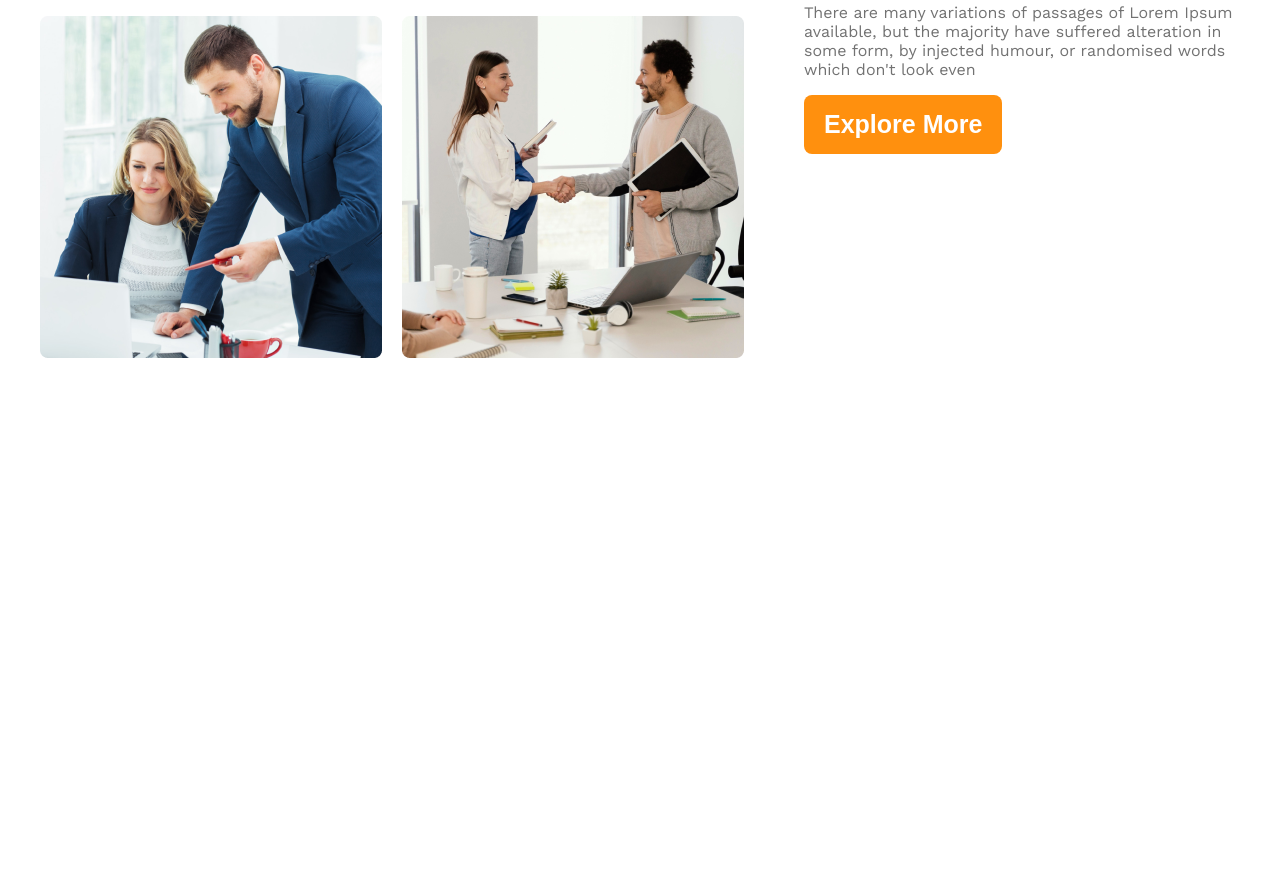
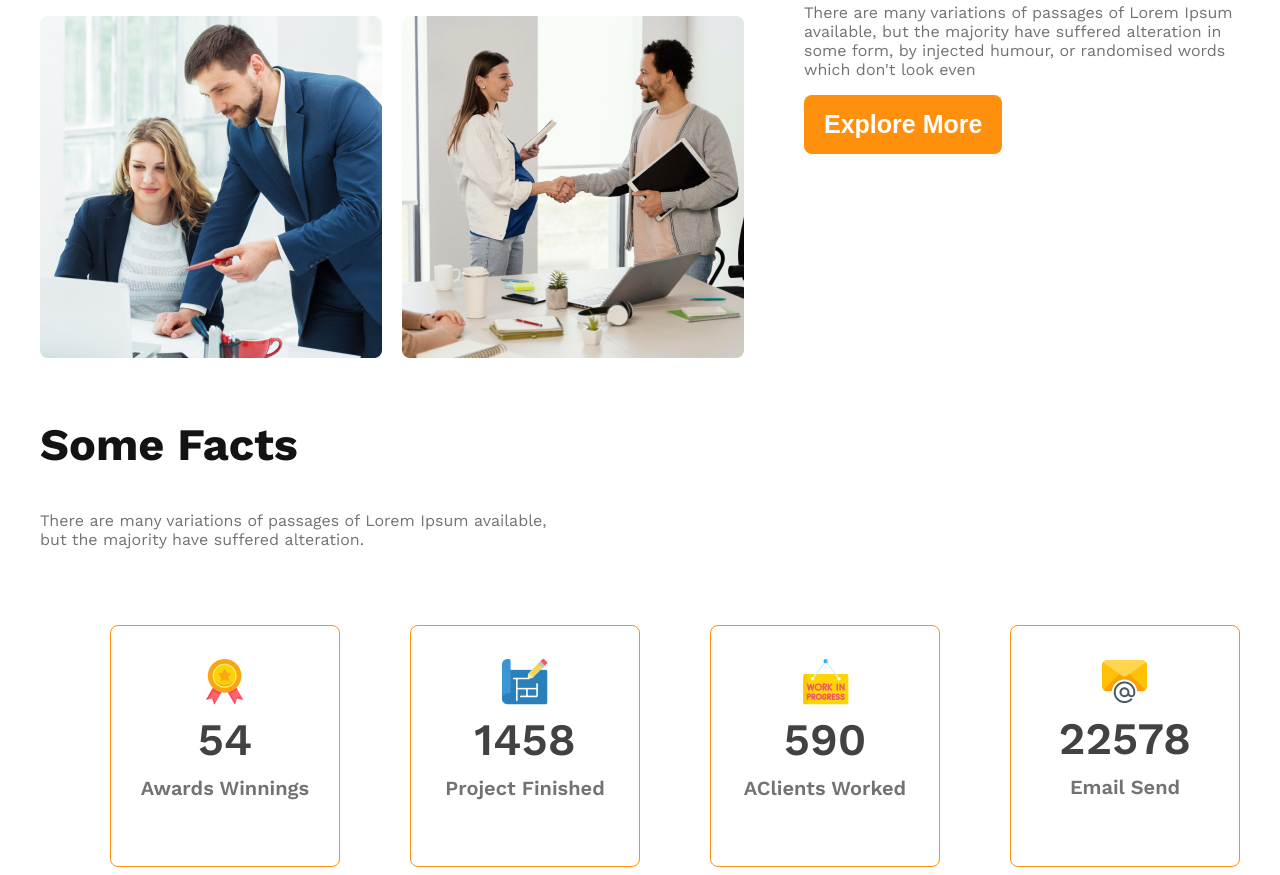
Before and after one commit to sajib5s/g3-architects-website, a plain HTML site: page index.html in a window 1280 px wide. Shown: the part 1543-2418 px from the top of the page. Before the commit the page ends 1909 px from the top, so only its background shows below. Drawn offline with nearby package versions, Linux system fonts and the light colour scheme.

Commit message:
fcats section cover

```diff
--- a/css/architects.css
+++ b/css/architects.css
@@ -121,6 +121,48 @@ main{
 /* team section end*************/
 
 
+/* some fact start*********** */
+.facts{
+  font-size: 45px;
+  font-family: Work Sans;
+  font-weight: 700px;
+  color: #131313;
+  margin-bottom: 40px;
+}
+.variation{
+  font-size: 16px;
+  font-family: Work Sans;
+  color: #727272;
+
+}
+.facts-card{
+  border: 1px solid #FF900E;
+  align-items: center;
+  justify-content: center;
+  width: 240px;
+  height: 240px;
+  text-align: center;
+  border-radius: 8px;
+  margin-left: 70px;
+  margin-top: 60px;
+}
+.facts-number{
+  font-size: 45px;
+  font-family:  Work Sans;
+  font-weight: 600;
+  color: #424242;
+  margin-top: 4px;
+  margin-bottom: 10px;
+}
+.facts-name{
+  font-size: 20px;
+  font-weight: 600;
+  color: #727272;
+  margin-top: 10px;
+}
+
+/* some fact end*********** */
+
 
 
 
--- a/index.html
+++ b/index.html
@@ -46,6 +46,50 @@
                 <button class="btn-primary">Explore More</button>
             </div>
          </section>
+         <!-- teams section end -->
+
+         <!-- some fact start----- -->
+         <section>
+           <div>
+            <h4 class="facts">Some Facts</h4>
+            <p class="variation">There are many variations of passages of Lorem Ipsum available,<br> but the majority have suffered alteration.</p>
+           </div>
+           <div class="facts-container display-flex">
+            <div class="facts-card display-flex">
+               <div>
+                <img class="facts-icon" src="images/icons/ribon.png" alt="">
+                <h4 class="facts-number">54</h4>
+                <h5 class="facts-name">Awards Winnings</h5>
+               </div>
+            </div>
+
+            <div class="facts-card display-flex">
+                <div>
+                 <img class="facts-icon" src="images/icons/projects.png" alt="">
+                 <h4 class="facts-number">1458</h4>
+                 <h5 class="facts-name">Project Finished</h5>
+                </div>
+             </div>
+
+             <div class="facts-card display-flex">
+                <div>
+                 <img class="facts-icon" src="images/icons/customers.png" alt="">
+                 <h4 class="facts-number">590</h4>
+                 <h5 class="facts-name">AClients Worked</h5>
+                </div>
+             </div>
+
+             <div class="facts-card display-flex">
+                <div>
+                 <img class="facts-icon" src="images/icons/email.png" alt="">
+                 <h4 class="facts-number">22578</h4>
+                 <h5 class="facts-name">Email Send</h5>
+                </div>
+             </div>
+           </div>
+
+         </section>
+         <!-- some fact end----- -->
 
     </main>
     <!-- teams section start -->
```
